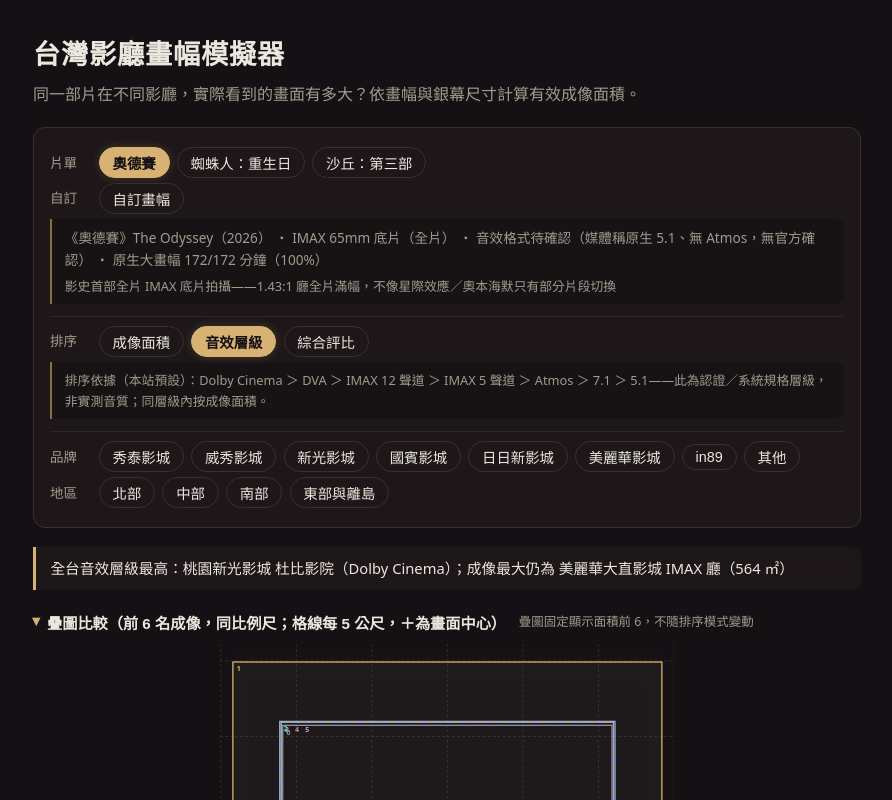
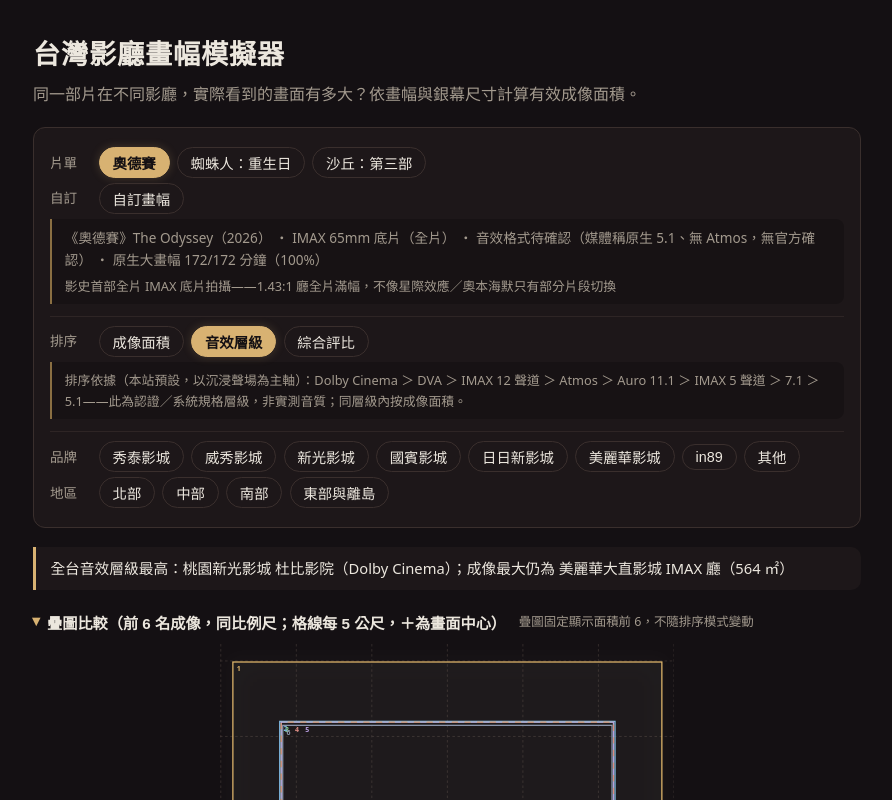
Before and after one commit to cowton0627/taiwan-theater, a React (Vite) app: page / in a window 1280 px wide. Both pictures are taken after a click on the button "音效層級". Shown: the top 800 px of the page, without its empty margins (193-1085 px from the left). Built offline with nearby package versions, Linux system fonts and the light colour scheme.

Commit message:
音效層級順序調整：Atmos/Auro 移到 IMAX 5 聲道之上——以沉浸聲場為主軸，與得分卡同向（DECISIONS 記錄）

```diff
--- a/src/App.tsx
+++ b/src/App.tsx
@@ -667,7 +667,7 @@
           <button
             className={sortMode === 'audio' ? 'chip active' : 'chip'}
             onClick={() => setSortMode('audio')}
-            title="音效層級優先（Dolby Cinema > DVA > IMAX 12 > IMAX 5 > Atmos > 7.1 > 5.1），同層級內按面積"
+            title="音效層級優先（Dolby Cinema > DVA > IMAX 12 > Atmos > Auro > IMAX 5 > 7.1 > 5.1），同層級內按面積"
           >
             音效層級
           </button>
@@ -692,8 +692,8 @@
         {sortMode === 'audio' && (
           <div className="control-note">
             <p className="sort-basis">
-              排序依據（本站預設）：Dolby Cinema ＞ DVA ＞ IMAX 12 聲道 ＞ IMAX 5 聲道 ＞ Atmos ＞
-              7.1 ＞ 5.1——此為認證／系統規格層級，非實測音質；同層級內按成像面積。
+              排序依據（本站預設，以沉浸聲場為主軸）：Dolby Cinema ＞ DVA ＞ IMAX 12 聲道 ＞
+              Atmos ＞ Auro 11.1 ＞ IMAX 5 聲道 ＞ 7.1 ＞ 5.1——此為認證／系統規格層級，非實測音質；同層級內按成像面積。
             </p>
           </div>
         )}
@@ -789,7 +789,7 @@
             {sortMode === 'audio' && (
               <span
                 className="sort-note"
-                title="Dolby Cinema ＞ DVA ＞ IMAX 12 ＞ IMAX 5 ＞ Atmos ＞ 7.1 ＞ 5.1（認證／規格層級，非實測音質）"
+                title="Dolby Cinema ＞ DVA ＞ IMAX 12 ＞ Atmos ＞ Auro ＞ IMAX 5 ＞ 7.1 ＞ 5.1（認證／規格層級，非實測音質）"
               >
                 音效層級排序
               </span>
--- a/src/types.ts
+++ b/src/types.ts
@@ -23,13 +23,17 @@
   | 'SURROUND_7_1'
   | 'SURROUND_5_1';
 
+/**
+ * 2026-07-29 調整：Atmos／Auro 移到 IMAX 5 聲道之上——以「沉浸聲場」為主軸，
+ * 與得分卡的沉浸音效分完全同向（原順序造成 IMAX 5 聲道序位高於 Atmos、分數卻相反的矛盾）。
+ */
 export const AUDIO_TIER_ORDER: AudioTier[] = [
   'DOLBY_CINEMA',
   'DVA',
   'IMAX_12CH',
-  'IMAX_5CH',
   'ATMOS',
   'AURO_11_1',
+  'IMAX_5CH',
   'SURROUND_7_1',
   'SURROUND_5_1',
 ];
```
Also changed, not shown: 1 other file (tests, documents, lock files or other folders).
